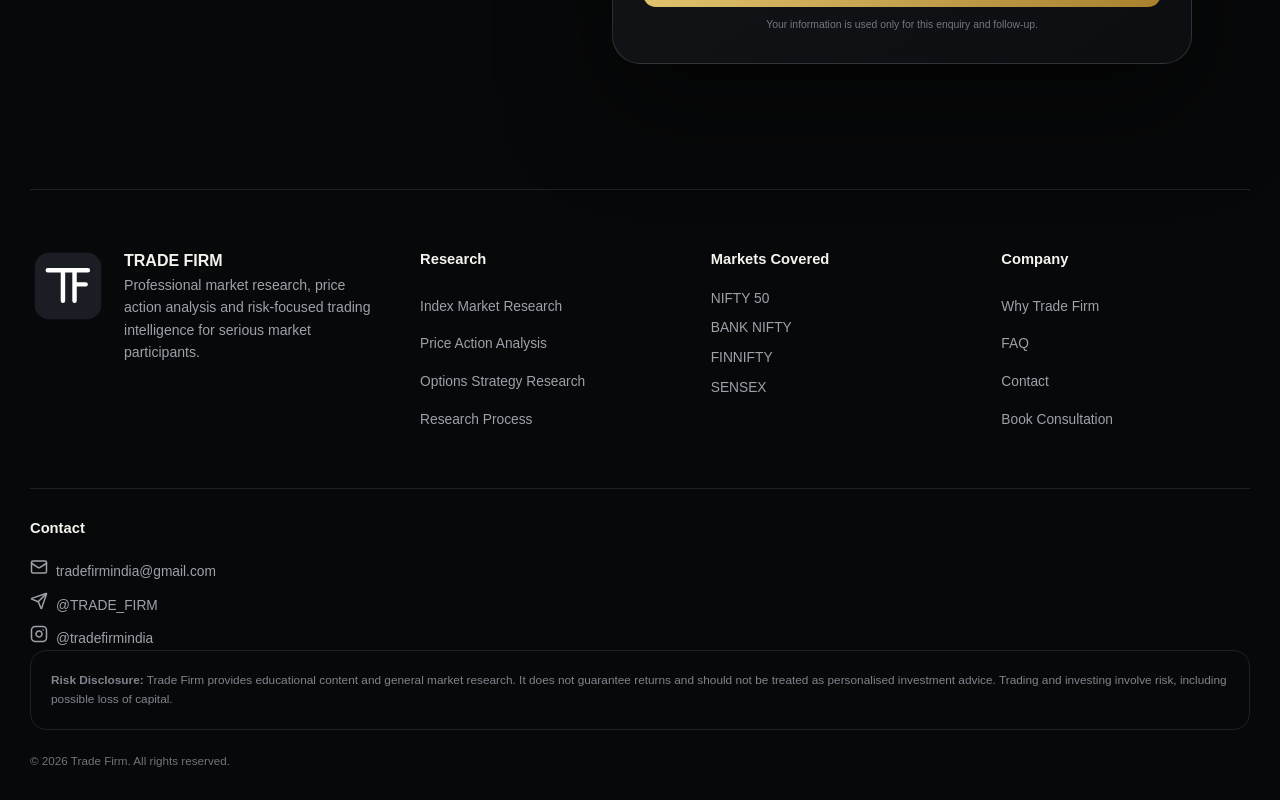
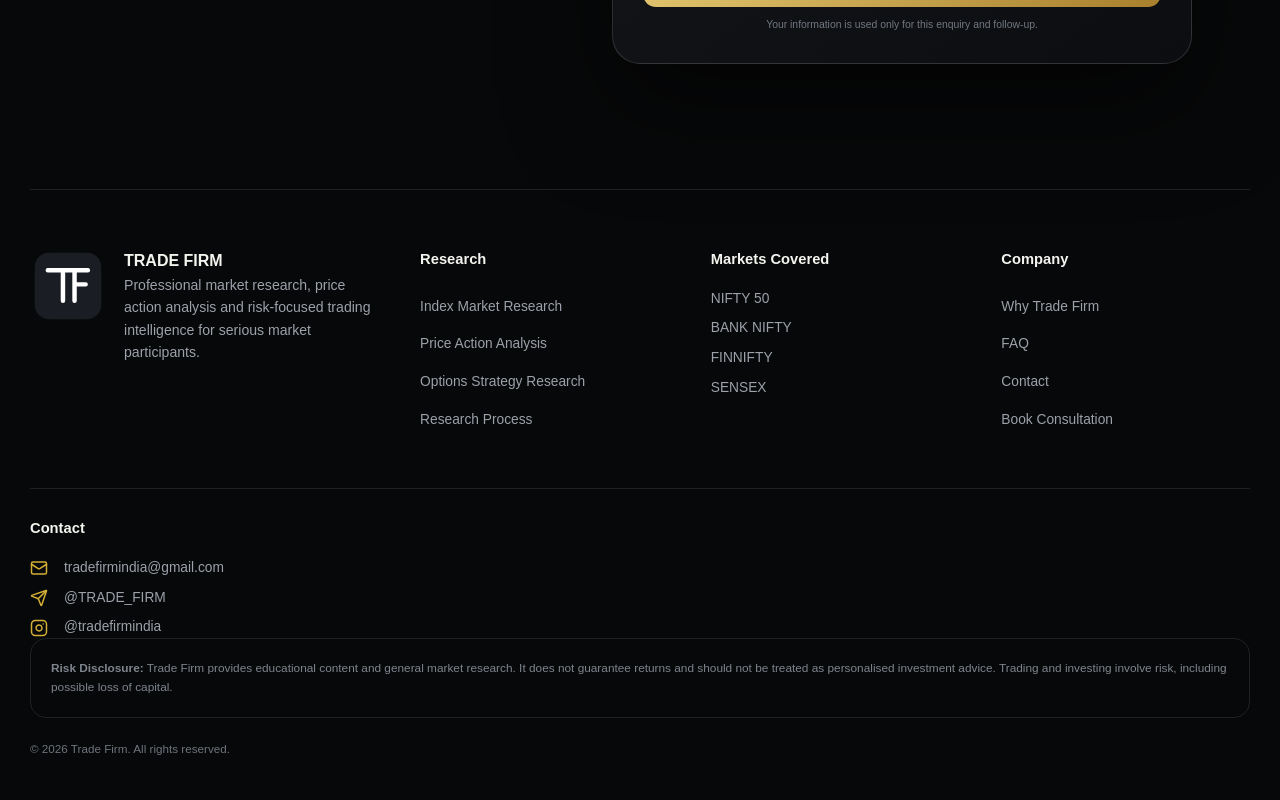
Before and after one commit to tradefirmindia-dot/trade-firm, a Next.js app: page / in a window 1280 px wide. Shown: the part 7750-8550 px from the top of the page. Built offline with nearby package versions, Linux system fonts and the light colour scheme.

Commit message:
Footer icons

```diff
--- a/app/globals.css
+++ b/app/globals.css
@@ -197,10 +197,18 @@ details p{color:var(--muted);max-width:850px;padding:15px 0 4px}
 
 .footer-column a,
 .footer-column span{
-  display:block;
-  color:var(--muted);
-  font-size:.86rem;
-  line-height:1.5;
+    display:flex;
+    align-items:center;
+    gap:8px;
+    color:var(--muted);
+    font-size:.86rem;
+    line-height:1.5;
+}
+.footer-column a svg{
+    width:18px;
+    height:18px;
+    color:#d4af37;
+    flex-shrink:0;
 }
 .footer-brand{display:flex;gap:18px}
 .footer-brand img{width:76px;height:76px}
```
